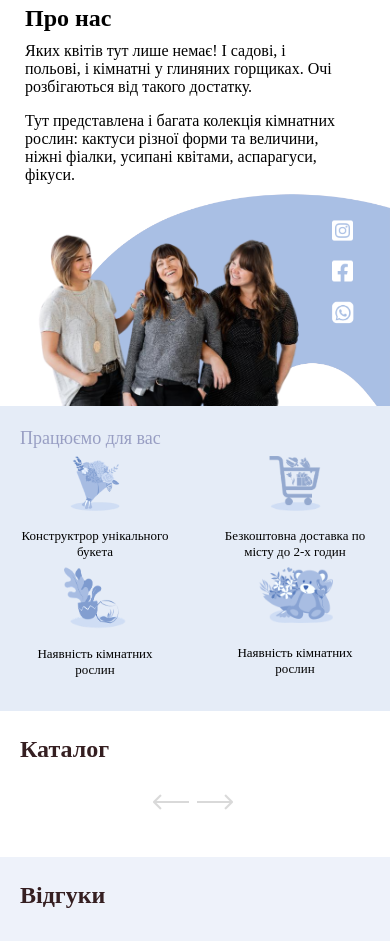
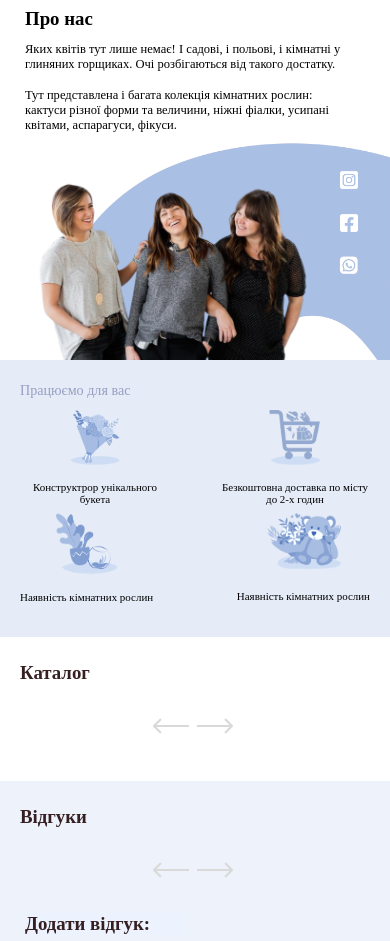
Before and after one commit to Paul-Duke/front-end-course-flowers-, a website with bundled scripts: page index.html in a window 390 px wide. Shown: the part 1297-2238 px from the top of the page. Built offline with nearby package versions, Linux system fonts and the light colour scheme; no server answers.

Commit message:
update css for crossbrosers

```diff
--- a/CSS/style.css
+++ b/CSS/style.css
@@ -1,3 +1,15 @@
+
+
+body {
+	padding: 3px;
+  margin: 0.5px;
+  background-position: center;
+  color: #000000;
+  background: #ffffff;
+  font-family: Arial;
+}
+
+
 * {
   box-sizing: border-box;
   font-family: 'Source Sans Pro';
@@ -14,7 +26,7 @@ body {
 .container {
   display: flex;
   flex-direction: column;
-  width: 100%;
+  max-width: 100%;
 }
 
 .header {
@@ -125,7 +137,7 @@ body {
 .pink__button {
   border: 2px solid #FFC2C7;
   border-radius: 50px;
-  width: 130px;
+  width: 7rem;
   height: 2rem;
   background-color: #FFC2C7;
   color: #FFFFFF;
@@ -139,7 +151,7 @@ body {
 .white__button {
   border: 2px solid #FFC2C7;
   border-radius: 50px;
-  width: 130px;
+  width: 7rem;
   height: 2rem;
   background-color: #FFFFFF;
   color: #989EC3;
@@ -259,8 +271,7 @@ body {
 }
 
 .second__section__women {
-  width: 45%;
-  aspect-ratio: 1.4/1;
+  max-width: 45%;
   margin-top: 66px;
   background-image: url('../images/abstract_background.png');
   background-position: center center;
@@ -270,7 +281,7 @@ body {
 }
 
 .women {
-  width: 90%;
+  max-width: 90%;
   margin-left: -3.5rem;
 }
 
@@ -290,14 +301,14 @@ body {
 }
 
 .social__network__image {
-  width: 40%;
+  max-width: 40%;
   height: auto;
   margin-left: 2px;
   transition: 0.2s;
 }
 
 .social__network__image__viber {
-  width: 48%;
+  max-width: 48%;
   height: auto;
   transition: 0.2s;
 }
@@ -325,7 +336,15 @@ body {
   justify-content: space-between;
   padding: 48px 64px 0 63px;
   text-align: center;
-  font-size: 13px;
+  font-size: 14px;
+}
+
+.work__for__you span {
+  max-width: 45%;
+}
+
+.work__for__you p {
+  max-width: fit-content;
 }
 
 .third__section__image__onetwo {
@@ -684,7 +703,7 @@ body {
 }
 
 .footer__last {
-  width: 30%;
+  width: 33%;
   align-items: center;
 }
 
@@ -696,8 +715,9 @@ body {
 
 .footer__form__text {
   border-radius: 1rem;
+  width: 80%;
   height: 1.9rem;
-  padding-left: 1rem;
+  padding-left: 0.8rem;
   margin-right: -2rem;
   color: #ACACAC;
   border-color: rgba(169, 191, 228, 0.2);
@@ -737,9 +757,17 @@ body {
 }
 
 @media screen and (max-width: 480px) {
+  body {
+  font-size-adjust: 0.36
+  }
+
   .header {
     padding: 0;
     height: 60px;
+  }
+
+  p {
+    font-size: 1em;
   }
 
   .main__nav {
@@ -836,10 +864,9 @@ body {
   }
 
   .second__section__women {
-    width: 100%;
+    max-width: 100%;
     margin-left: 50px;
     margin-top: 0;
-    aspect-ratio: 1.3/1;
     padding-bottom: 40px;
     margin-right: -10px;
     box-sizing: border-box;
@@ -849,7 +876,7 @@ body {
   .women {
     margin-left: -45px;
     margin-top: 40px;
-    width: 100%;
+    max-width: 96%;
   }
 
   .social__networks {
@@ -885,6 +912,10 @@ body {
 
   .catalog__item {
     width: 45%;
+  }
+
+  .catalog__item h2 {
+    font-size: 12px;
   }
 
   .five__section h1 {
```
